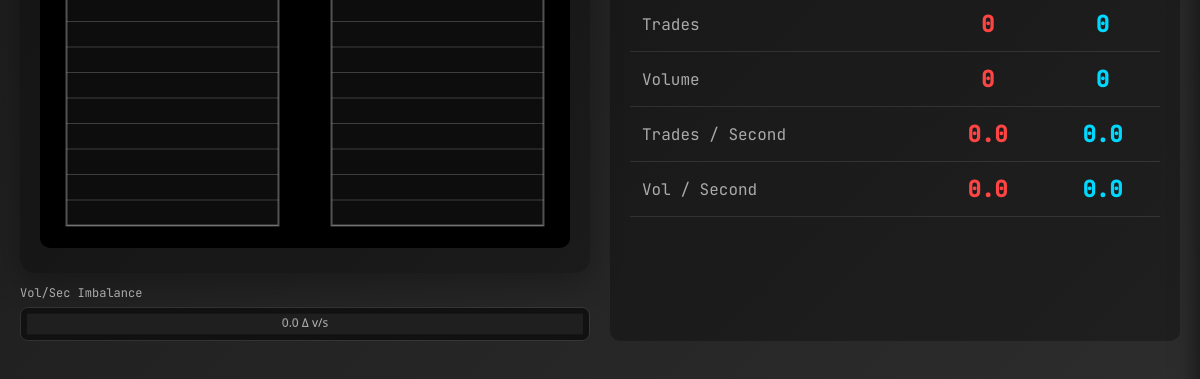
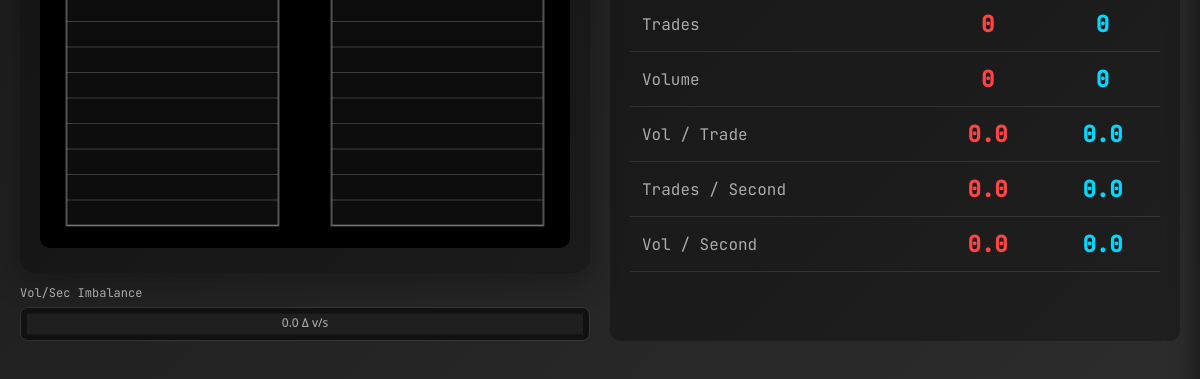
Before and after one commit to stockwet/tradeflow, an Electron app: page index.html in a window 1200 px wide. Shown: the part 385-764 px from the top of the page. Drawn offline with Linux system fonts and the light colour scheme.

Commit message:
Added vol/trade

```diff
--- a/app.js
+++ b/app.js
@@ -1018,6 +1018,12 @@ class TradeFlowApp {
         setText('imbalance-trades-per-sec', r.imbalanceTradesPerSec.toFixed(1));
         setText('imbalance-vol-per-sec', r.imbalanceVolPerSec.toFixed(1));
 
+        // Volume per trade (from cumulative stats)
+        const sellVolPerTrade = this.stats.sellCount > 0 ? this.stats.sellVolume / this.stats.sellCount : 0;
+        const buyVolPerTrade = this.stats.buyCount > 0 ? this.stats.buyVolume / this.stats.buyCount : 0;
+        setText('sell-vol-per-trade', sellVolPerTrade.toFixed(1));
+        setText('buy-vol-per-trade', buyVolPerTrade.toFixed(1));
+
         const totalEventsPerSec = (r.sellTradesPerSec + r.buyTradesPerSec);
         setText('events-per-sec', totalEventsPerSec.toFixed(1));
     }
--- a/index.html
+++ b/index.html
@@ -133,6 +133,16 @@
                     <span class="stat-value sell" id="sell-volume">0</span>
                   </td>
                   <td><span class="stat-value buy" id="buy-volume">0</span></td>
+                </tr>
+
+                <tr>
+                  <th scope="row">Vol / Trade</th>
+                  <td>
+                    <span class="stat-value sell" id="sell-vol-per-trade">0.0</span>
+                  </td>
+                  <td>
+                    <span class="stat-value buy" id="buy-vol-per-trade">0.0</span>
+                  </td>
                 </tr>
 
                 <tr>
```
